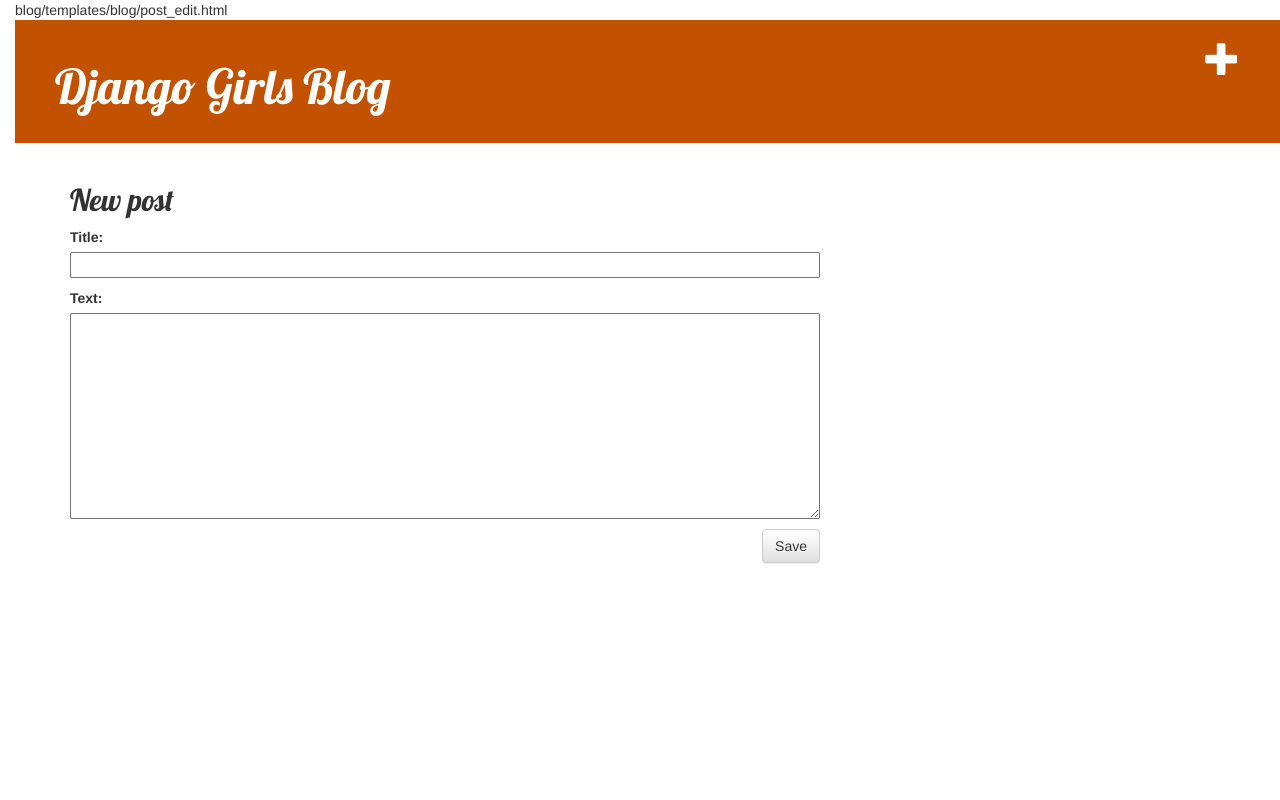
After one commit to Isamarttins/projetodjangogirls, a Django app: page /post/new/ in a window 1280 px wide. The commit adds this page. Run offline with Django 5.2, Linux system fonts and the light colour scheme; some libraries are stand-ins or nearby versions.

Commit message:
Added views to create/edit blog post inside the site.

```diff
--- /dev/null
+++ b/blog/forms.py
@@ -0,0 +1,9 @@
+from django import forms
+
+from .models import Post
+
+class PostForm(forms.ModelForm):
+
+    class Meta:
+        model = Post
+        fields = ('title', 'text',)
--- a/blog/templates/blog/base.html
+++ b/blog/templates/blog/base.html
@@ -9,13 +9,14 @@
     </head>
     <body>
         <div class="page-header">
+            <a href="{% url 'post_new' %}" class="top-menu"><span class="glyphicon glyphicon-plus"></span></a>
             <h1><a href="/">Django Girls Blog</a></h1>
         </div>
         <div class="content container">
             <div class="row">
                 <div class="col-md-8">
-                {% block content %}
-                {% endblock %}
+                    {% block content %}
+                    {% endblock %}
                 </div>
             </div>
         </div>
--- a/blog/templates/blog/post_detail.html
+++ b/blog/templates/blog/post_detail.html
@@ -7,6 +7,9 @@
                 {{ post.published_date }}
             </div>
         {% endif %}
+        {% if user.is_authenticated %}
+        <a class="btn btn-default" href="{% url 'post_edit' pk=post.pk %}"><span class="glyphicon glyphicon-pencil"></span></a>
+    {% endif %}
         <h2>{{ post.title }}</h2>
         <p>{{ post.text|linebreaksbr }}</p>
     </div>
--- /dev/null
+++ b/blog/templates/blog/post_edit.html
@@ -0,0 +1,10 @@
+blog/templates/blog/post_edit.html
+{% extends 'blog/base.html' %}
+
+{% block content %}
+    <h2>New post</h2>
+    <form method="POST" class="post-form">{% csrf_token %}
+        {{ form.as_p }}
+        <button type="submit" class="save btn btn-default">Save</button>
+    </form>
+{% endblock %}
--- a/blog/urls.py
+++ b/blog/urls.py
@@ -4,4 +4,7 @@
 urlpatterns = [
     path('', views.post_list, name='post_list'),
     path('post/<int:pk>/', views.post_detail, name='post_detail'),
+    path('post/new/', views.post_new, name='post_new'),
+    path('post/<int:pk>/edit/', views.post_edit, name='post_edit'),
+
 ]
--- a/blog/views.py
+++ b/blog/views.py
@@ -2,6 +2,7 @@
 from django.utils import timezone
 from .models import Post
 from django.shortcuts import render, get_object_or_404
+from .forms import PostForm
 
 
 def post_list(request):
@@ -11,3 +12,46 @@
 def post_detail(request, pk):
     post = get_object_or_404(Post, pk=pk)
     return render(request, 'blog/post_detail.html', {'post': post})
+def post_new(request):
+    form = PostForm()
+    return render(request, 'blog/post_edit.html', {'form': form})
+def post_new(request):
+     if request.method == "POST":
+         form = PostForm(request.POST)
+         if form.is_valid():
+             post = form.save(commit=False)
+             post.author = request.user
+             post.published_date = timezone.now()
+             post.save()
+             return redirect('post_detail', pk=post.pk)
+     else:
+         form = PostForm()
+     return render(request, 'blog/post_edit.html', {'form': form})
+
+def post_edit(request, pk):
+     post = get_object_or_404(Post, pk=pk)
+     if request.method == "POST":
+         form = PostForm(request.POST, instance=post)
+         if form.is_valid():
+             post = form.save(commit=False)
+             post.author = request.user
+             post.published_date = timezone.now()
+             post.save()
+             return redirect('post_detail', pk=post.pk)
+     else:
+         form = PostForm(instance=post)
+     return render(request, 'blog/post_edit.html', {'form': form})
+
+def post_edit(request, pk):
+     post = get_object_or_404(Post, pk=pk)
+     if request.method == "POST":
+         form = PostForm(request.POST, instance=post)
+         if form.is_valid():
+             post = form.save(commit=False)
+             post.author = request.user
+             post.published_date = timezone.now()
+             post.save()
+             return redirect('post_detail', pk=post.pk)
+     else:
+         form = PostForm(instance=post)
+     return render(request, 'blog/post_edit.html', {'form': form})
```
Also changed, not shown: db.sqlite3.
